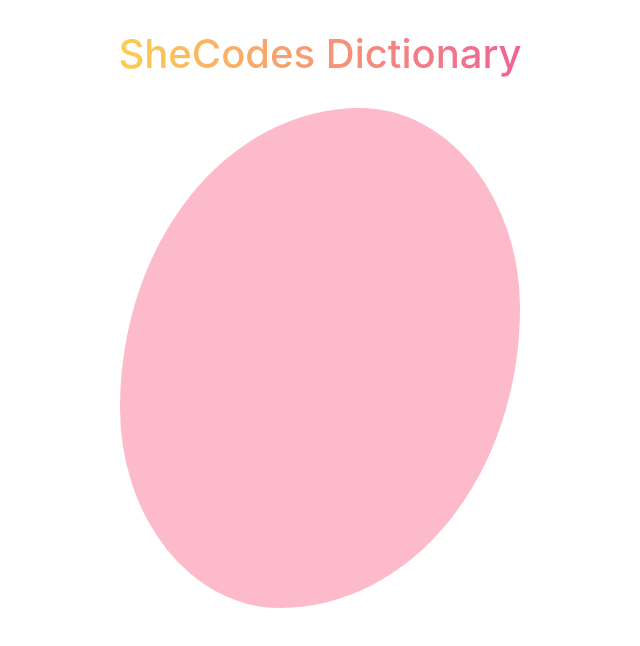
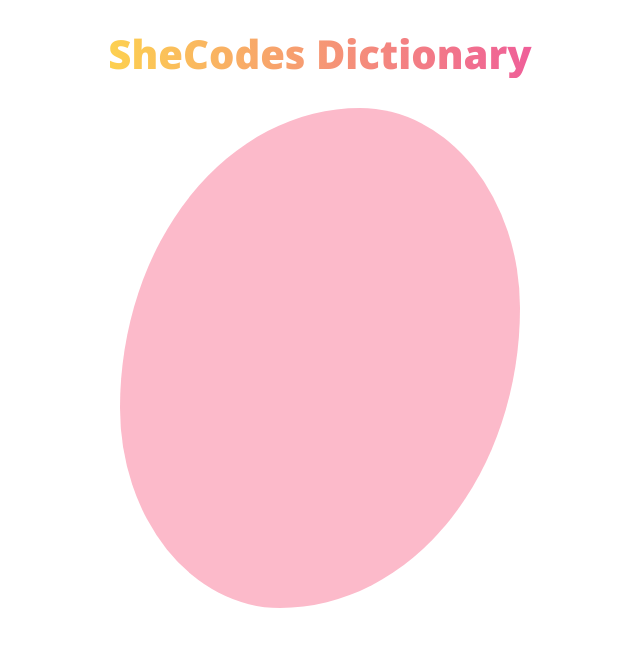
Before and after one commit to Renata-Monteiro/dictionary-project, a React (Create React App) app: page / in a window 1280 px wide. Shown: the top 646 px of the page, without its empty margins (320-960 px from the left). Built offline with nearby package versions, Linux system fonts and the light colour scheme.

Commit message:
Added GoogleFonts link

```diff
--- a/public/index.html
+++ b/public/index.html
@@ -11,6 +11,9 @@
     />
     <link href="https://cdn.jsdelivr.net/npm/bootstrap@5.0.2/dist/css/bootstrap.min.css" rel="stylesheet"
       integrity="sha384-EVSTQN3/azprG1Anm3QDgpJLIm9Nao0Yz1ztcQTwFspd3yD65VohhpuuCOmLASjC" crossorigin="anonymous">
+    <link rel="preconnect" href="https://fonts.googleapis.com">
+    <link rel="preconnect" href="https://fonts.gstatic.com" crossorigin>
+    <link href="https://fonts.googleapis.com/css2?family=Open+Sans:wght@800&display=swap" rel="stylesheet">
     <link rel="apple-touch-icon" href="%PUBLIC_URL%/logo192.png" />
     <!--
       manifest.json provides metadata used when your web app is installed on a
--- a/src/App.css
+++ b/src/App.css
@@ -1,4 +1,5 @@
 .App-header {
+  font-family: "Open Sans", sans-serif;
   margin: 30px 0;
   text-align: center;
   background: repeating-linear-gradient(
```
